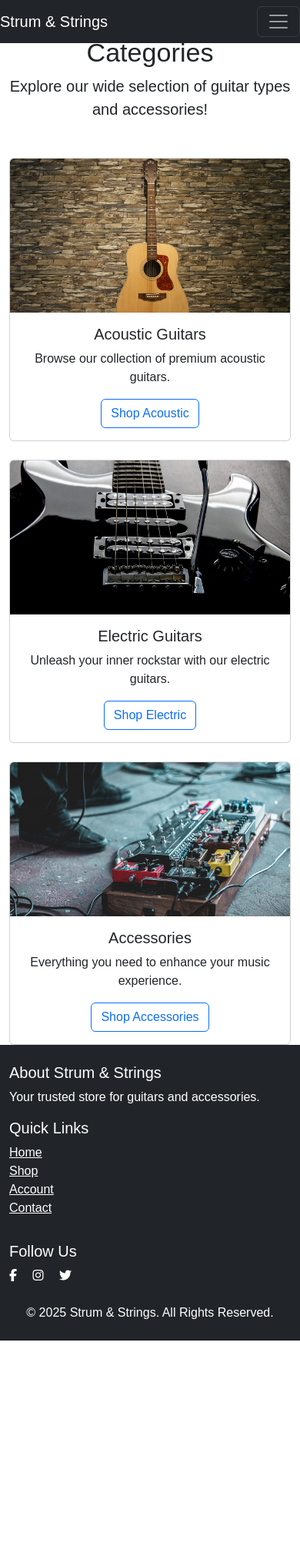
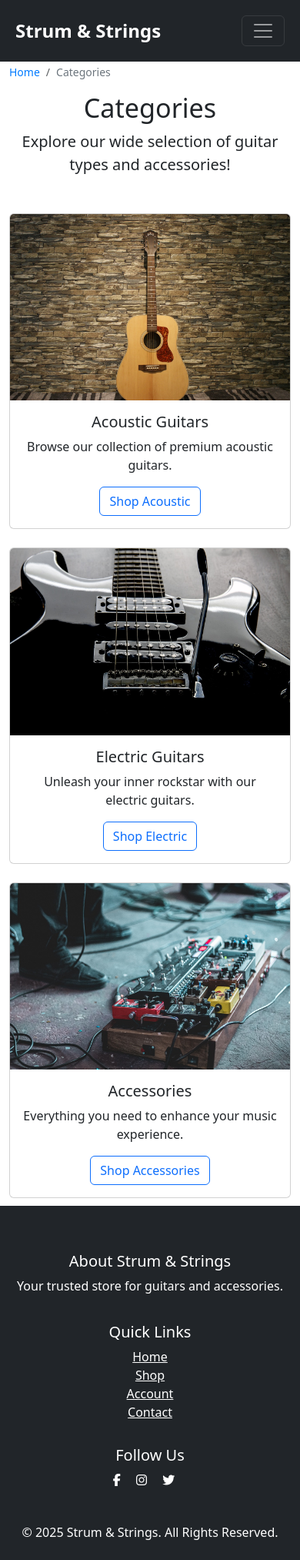
Before and after one commit to seanpatton1/Strum-and-Strings, a Django app: page /categories/ in a window 390 px wide. Shown: the whole page at 77% size. Before the commit the page ends 1741 px from the top, so only its background shows below. Run offline with Django 5.2, Linux system fonts and the light colour scheme; some libraries are stand-ins or nearby versions.

Commit message:
added in styles for categories page and removed redundant changes. added breadcrums section, further styling required

```diff
--- /dev/null
+++ b/categories/static/categories/css/categories.css
@@ -0,0 +1,66 @@
+header {
+    background-color: #222;
+    color: #fff;
+    min-height: 80px;
+    display: flex;
+    align-items: center;
+    justify-content: space-between;
+    padding: 0 20px;
+}
+
+header .navbar-brand {
+    font-size: 1.5rem;
+    font-weight: bold;
+}
+
+header .navbar-nav .nav-link {
+    font-size: 1rem;
+    margin: 0 10px;
+}
+
+/* For Small Screens (smaller than 768px) */
+@media (max-width: 767.98px) {
+
+    .breadcrumb {
+        background-color: transparent;
+        padding: 0;
+        margin-bottom: 1rem;
+        font-size: 0.875rem;
+    }
+
+    .breadcrumb-item a {
+        color: #007bff;
+        text-decoration: none;
+    }
+
+    .breadcrumb-item a:hover {
+        text-decoration: underline;
+    }
+
+    .breadcrumb-item.active {
+        color: #6c757d;
+    }
+
+    #breadcrumb-main {
+        padding-top: 35px;
+    }
+
+    #bottom-img {
+        padding-bottom: 10px;
+    }
+
+    #footer-one {
+        padding-top: 60px !important;
+    }
+
+    footer .row {
+        text-align: center; /* Center-align text */
+    }
+
+    footer .col-md-6,
+    footer .col-md-3 {
+        text-align: center; /* Center-align text for all columns */
+        margin-bottom: 20px; /* Add spacing between columns */
+    }
+
+ }
--- a/categories/templates/categories/categories_list.html
+++ b/categories/templates/categories/categories_list.html
@@ -10,6 +10,14 @@
 
 {% block content %}
 <main class="container mt-5">
+
+    <!-- Breadcrumb Navigation -->
+    <nav aria-label="breadcrumb" id="breadcrumb-main">
+        <ol class="breadcrumb">
+            <li class="breadcrumb-item"><a href="{% url 'home' %}">Home</a></li>
+            <li class="breadcrumb-item active" aria-current="page">Categories</li>
+        </ol>
+    </nav>
     <!-- Description Section -->
     <section class="text-center">
         <h1 class="display-4">Categories</h1>
@@ -33,7 +41,7 @@
         <!-- Electric Guitars -->
         <div class="col">
             <div class="card h-100">
-                <img src="/static/images/electric-guitar-new.jpg" class="card-img-top"  alt="Electric Guitars">
+                <img src="/static/images/electric-guitar-new.jpg" class="card-img-top" alt="Electric Guitars">
                 <div class="card-body text-center">
                     <h5 class="card-title">Electric Guitars</h5>
                     <p class="card-text">Unleash your inner rockstar with our electric guitars.</p>
@@ -43,7 +51,7 @@
         </div>
 
         <!-- Accessories -->
-        <div class="col">
+        <div class="col" id="bottom-img">
             <div class="card h-100">
                 <img src="/static/images/accessories-home.jpg" class="card-img-top" alt="Accessories">
                 <div class="card-body text-center">
--- a/categories/templates/categories/css/categories.css
+++ /dev/null
@@ -1,51 +0,0 @@
-/* Categories Page Styles */
-body {
-    font-family: Arial, sans-serif;
-}
-
-.categories-hero {
-    text-align: center;
-    margin-top: 20px;
-}
-
-.categories-hero h1 {
-    font-size: 2.5rem;
-    font-weight: bold;
-}
-
-.categories-hero p {
-    font-size: 1.2rem;
-    color: #555;
-}
-
-.categories-list .card {
-    box-shadow: 0 4px 6px rgba(0, 0, 0, 0.1);
-    border-radius: 8px;
-}
-
-.categories-list img {
-    object-fit: cover;
-    height: 200px;
-}
-
-.categories-list .card-title {
-    font-size: 1.5rem;
-    font-weight: bold;
-}
-
-.categories-list .card-text {
-    font-size: 1rem;
-    color: #666;
-}
-
-.categories-list .btn {
-    font-size: 1rem;
-}
-
-/* For Small Screens (smaller than 768px) */
-@media (max-width: 767.98px) {
-    .card-img-top {
-        height: 200px !important; /* Set a fixed height */
-        object-fit: cover !important; /* Ensure the image fills the container without distortion */
-    }
- }
```
